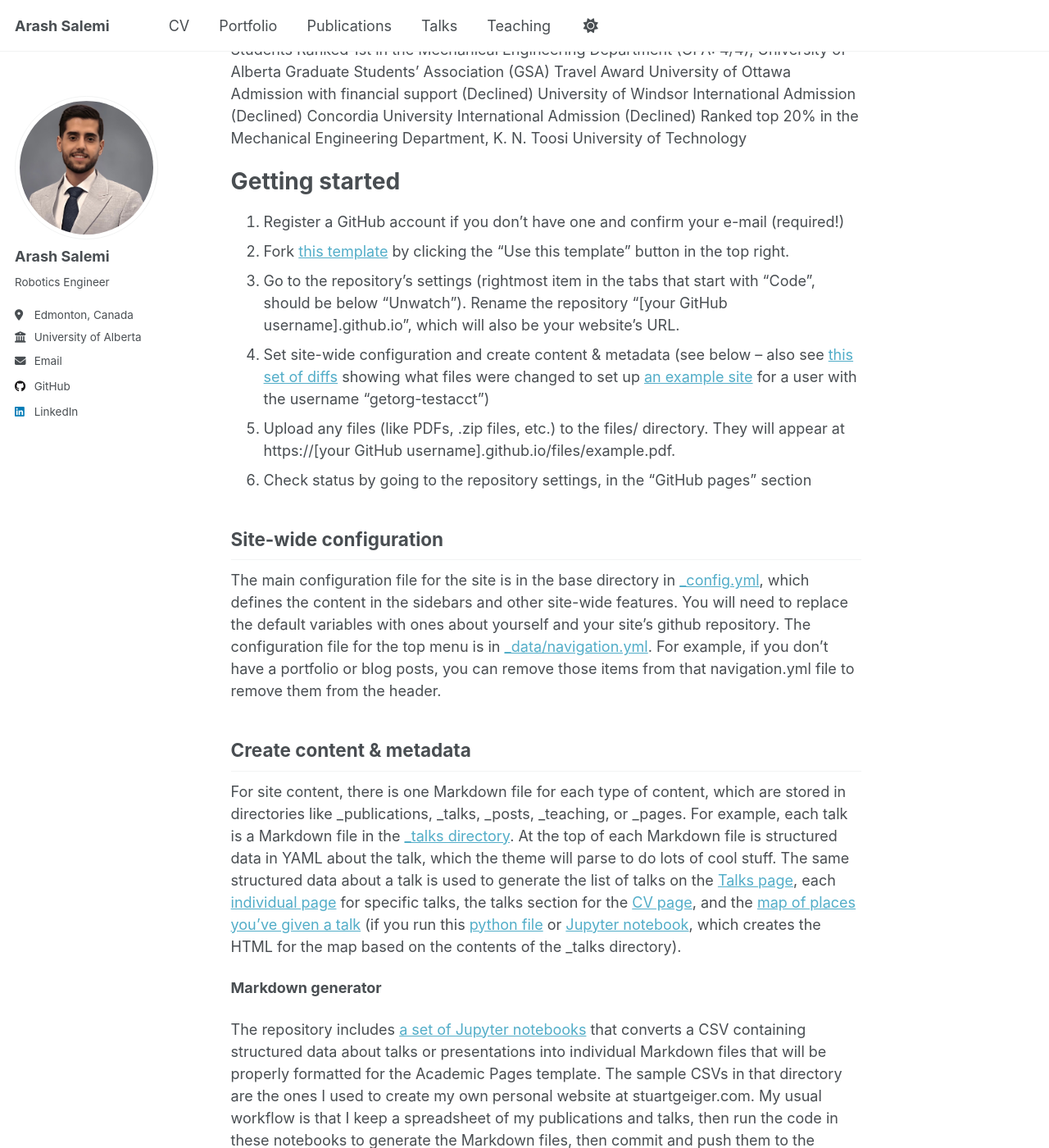
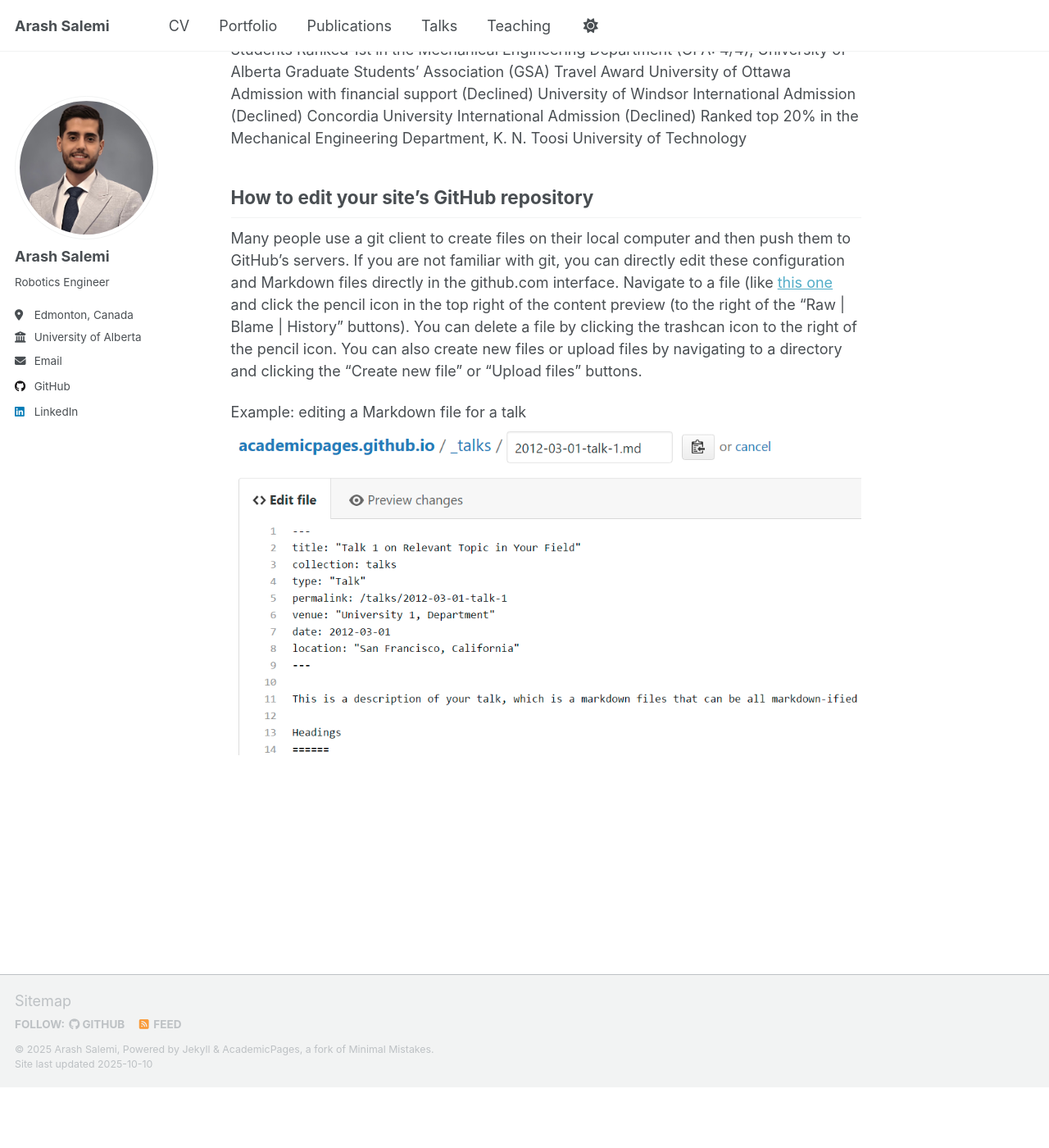
Before and after one commit to arash-salemi/arash-salemi.github.io, a Jekyll site: the page built from _pages/about.md, in a window 1280 px wide and 1400 px high, scrolled down 695 px. Shown: the whole window at 82% size. Built offline with Jekyll 4.4.1, drawn with Linux system fonts in a browser that asks for light colours; a script that is not in the unit is left out; after the commit the page ends 2021 px from its top, so only the background shows below that; some of the changed text lies outside the part shown.

Commit message:
Update about.md

```diff
--- a/_pages/about.md
+++ b/_pages/about.md
@@ -27,27 +27,6 @@ University of Windsor International Admission (Declined)
 Concordia University International Admission (Declined)
 Ranked top 20% in the Mechanical Engineering Department, K. N. Toosi University of Technology
 
-Getting started
-======
-1. Register a GitHub account if you don't have one and confirm your e-mail (required!)
-1. Fork [this template](https://github.com/academicpages/academicpages.github.io) by clicking the "Use this template" button in the top right.
-1. Go to the repository's settings (rightmost item in the tabs that start with "Code", should be below "Unwatch"). Rename the repository "[your GitHub username].github.io", which will also be your website's URL.
-1. Set site-wide configuration and create content & metadata (see below -- also see [this set of diffs](http://archive.is/3TPas) showing what files were changed to set up [an example site](https://getorg-testacct.github.io) for a user with the username "getorg-testacct")
-1. Upload any files (like PDFs, .zip files, etc.) to the files/ directory. They will appear at https://[your GitHub username].github.io/files/example.pdf.
-1. Check status by going to the repository settings, in the "GitHub pages" section
-
-Site-wide configuration
-------
-The main configuration file for the site is in the base directory in [_config.yml](https://github.com/academicpages/academicpages.github.io/blob/master/_config.yml), which defines the content in the sidebars and other site-wide features. You will need to replace the default variables with ones about yourself and your site's github repository. The configuration file for the top menu is in [_data/navigation.yml](https://github.com/academicpages/academicpages.github.io/blob/master/_data/navigation.yml). For example, if you don't have a portfolio or blog posts, you can remove those items from that navigation.yml file to remove them from the header.
-
-Create content & metadata
-------
-For site content, there is one Markdown file for each type of content, which are stored in directories like _publications, _talks, _posts, _teaching, or _pages. For example, each talk is a Markdown file in the [_talks directory](https://github.com/academicpages/academicpages.github.io/tree/master/_talks). At the top of each Markdown file is structured data in YAML about the talk, which the theme will parse to do lots of cool stuff. The same structured data about a talk is used to generate the list of talks on the [Talks page](https://academicpages.github.io/talks), each [individual page](https://academicpages.github.io/talks/2012-03-01-talk-1) for specific talks, the talks section for the [CV page](https://academicpages.github.io/cv), and the [map of places you've given a talk](https://academicpages.github.io/talkmap.html) (if you run this [python file](https://github.com/academicpages/academicpages.github.io/blob/master/talkmap.py) or [Jupyter notebook](https://github.com/academicpages/academicpages.github.io/blob/master/talkmap.ipynb), which creates the HTML for the map based on the contents of the _talks directory).
-
-**Markdown generator**
-
-The repository includes [a set of Jupyter notebooks](https://github.com/academicpages/academicpages.github.io/tree/master/markdown_generator
-) that converts a CSV containing structured data about talks or presentations into individual Markdown files that will be properly formatted for the Academic Pages template. The sample CSVs in that directory are the ones I used to create my own personal website at stuartgeiger.com. My usual workflow is that I keep a spreadsheet of my publications and talks, then run the code in these notebooks to generate the Markdown files, then commit and push them to the GitHub repository.
 
 How to edit your site's GitHub repository
 ------
@@ -55,7 +34,3 @@ Many people use a git client to create files on their local computer and then pu
 
 Example: editing a Markdown file for a talk
 ![Editing a Markdown file for a talk](/images/editing-talk.png)
-
-For more info
-------
-More info about configuring Academic Pages can be found in [the guide](https://academicpages.github.io/markdown/), the [growing wiki](https://github.com/academicpages/academicpages.github.io/wiki), and you can always [ask a question on GitHub](https://github.com/academicpages/academicpages.github.io/discussions). The [guides for the Minimal Mistakes theme](https://mmistakes.github.io/minimal-mistakes/docs/configuration/) (which this theme was forked from) might also be helpful.
```
